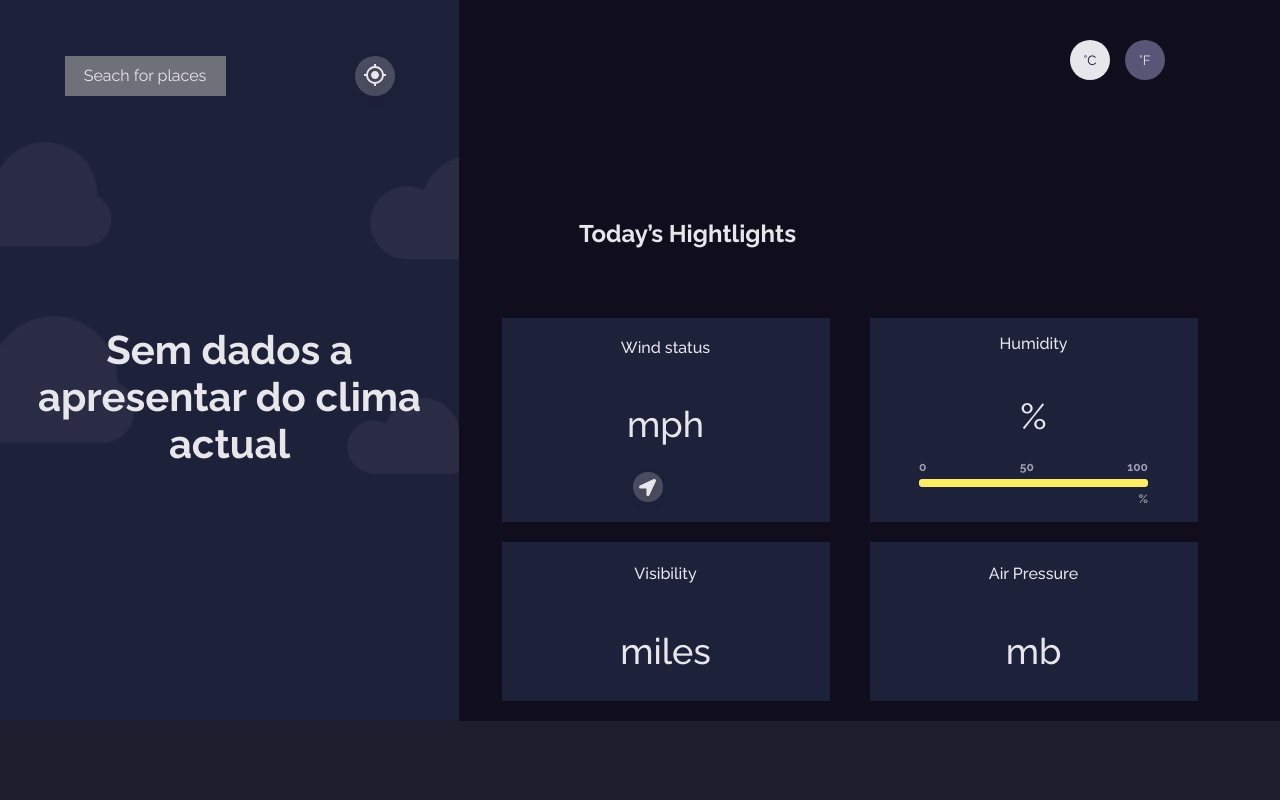
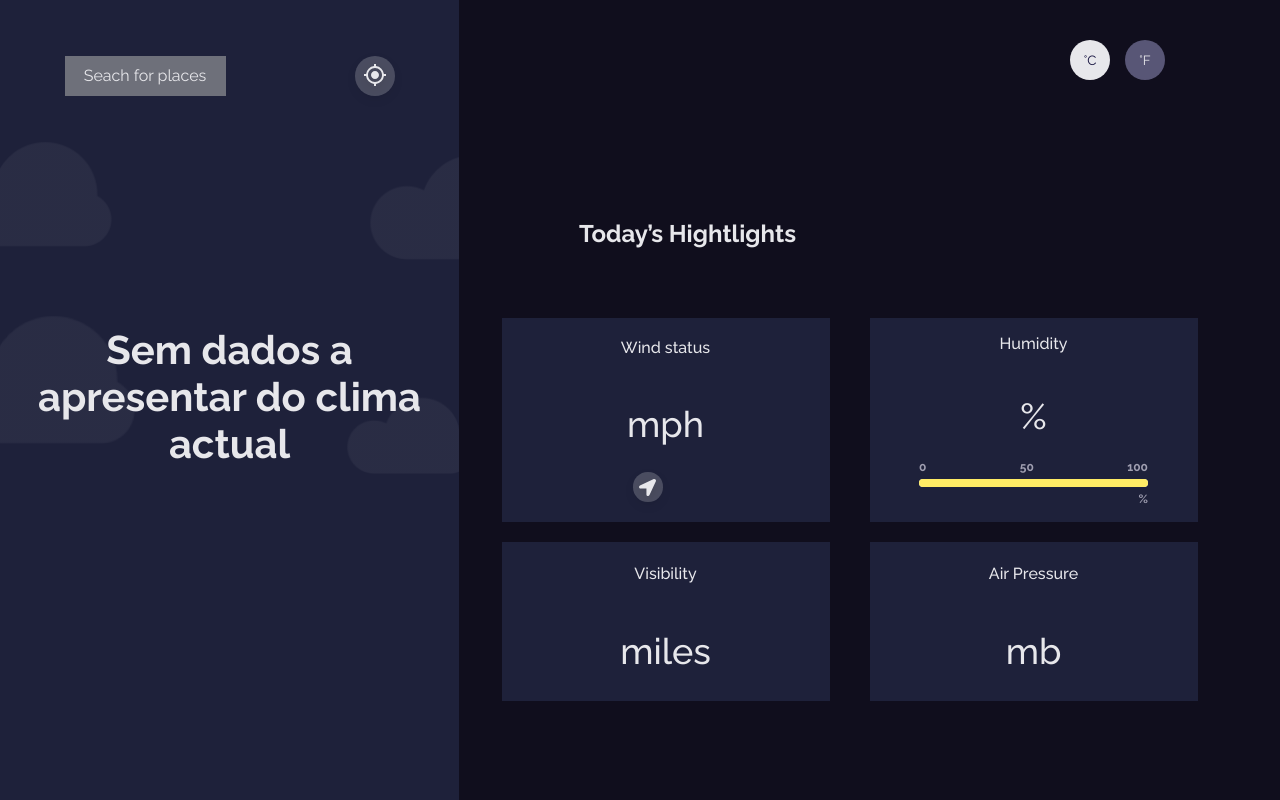
Before and after one commit to ElianaNeto/weatherapp, a Next.js app: page / in a window 1280 px wide. Built offline with nearby package versions, Linux system fonts and the light colour scheme.

Commit message:
fix: height of browser

```diff
--- a/src/pages/index.tsx
+++ b/src/pages/index.tsx
@@ -15,7 +15,6 @@ export default function Home() {
   const [previsaoDias, setPrevisaoDias] = useState([])
   const [previsaoHoras, setPrevisaoHoras] = useState([])
   const [showBusca, setShowBusca] = useState(false);
-
 
   const handleBusca = () => {
     setShowBusca(!showBusca);
@@ -58,7 +57,7 @@ export default function Home() {
   };
 
   return (
-    <div className={styles.mainContaner}>
+    <div className={styles.mainContainer}>
       <div className={styles.secondContainer}>
         <Busca cidade={cidade} historico={historico} setCidade={setCidade} buscarClima={buscarClima} open={showBusca} onClose={handleBusca} />
         <div className={`${"modal"} ${!showBusca ? "display-block" : "display-none"}`}>
--- a/styles/Home.module.scss
+++ b/styles/Home.module.scss
@@ -1,4 +1,4 @@
-.mainContaner {
+.mainContainer {
   display: flex;
   width: 100%;
   box-sizing: border-box;
@@ -10,6 +10,10 @@
   @media screen and (max-width: 768px) {
     width: 100%; // Tornar a largura igual à largura da tela
     flex-wrap: wrap; // Permitir que os itens quebrem para a próxima linha
+  }
+
+  @media screen and (min-height: 720px) {
+    height: 100vh;
   }
 }
 
--- a/styles/global.scss
+++ b/styles/global.scss
@@ -1,6 +1,6 @@
 @font-face {
-  font-family: 'Raleway';
-  src: url('/fonts/Raleway-VariableFont_wght.ttf') format('truetype');
+  font-family: "Raleway";
+  src: url("/fonts/Raleway-VariableFont_wght.ttf") format("truetype");
 }
 
 * {
@@ -60,16 +60,14 @@
   width: 459px;
   height: 694px;
   @media screen and (max-width: 768px) {
-  width: 100%;
-
-}
+    width: 100%;
+  }
 }
 
 .modal.display-block {
   display: block;
   @media screen and (max-width: 768px) {
     width: 100%;
-
   }
 }
 
@@ -77,7 +75,6 @@
   display: none;
   @media screen and (max-width: 768px) {
     width: 100%;
-
   }
 }
 
@@ -88,9 +85,6 @@
   --dark-900: #101026;
   --dark-700: #1d1d2e;
 
-  --gray-100: #8a8a8a;
-  --green-900: #3fffa3;
-  --red-900: #ff3f4b;
 }
 
 button {
```
Also changed, not shown: src/components/ClimaActual/index.tsx (+0 -7 lines), src/components/Previsao/index.tsx (+4 -26 lines), 2 other files (tests, documents, lock files or other folders).
